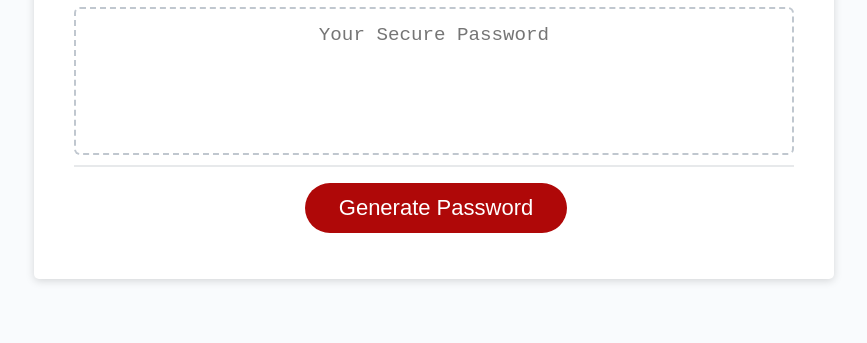
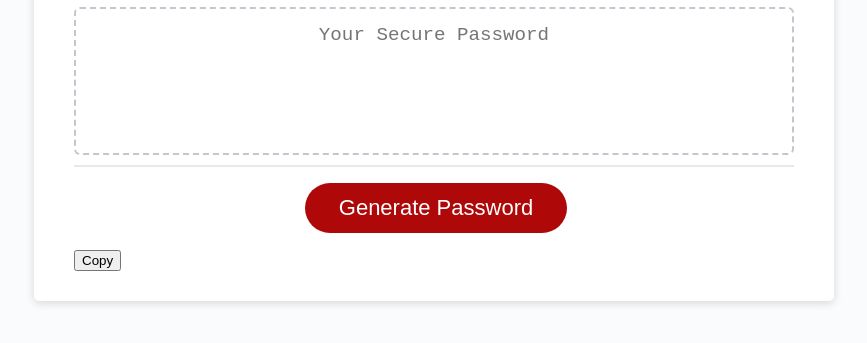
Before and after one commit to Alfy-Wyl/password-generator, a plain HTML site: page index.html in a window 1280 px wide. Shown: the part 241-584 px from the top of the page, without its empty margins (206-1073 px from the left). Drawn offline with Linux system fonts and the light colour scheme.

Commit message:
updated HTML file with an extra feature to allow user to copy generated password

```diff
--- a/index.html
+++ b/index.html
@@ -5,17 +5,25 @@
     <meta name="viewport" content="width=device-width, initial-scale=1.0" />
     <meta http-equiv="X-UA-Compatible" content="ie=edge" />
     <title>Password Generator</title>
+    <!--Custom CSS file-->
     <link rel="stylesheet" href="style.css" />
   </head>
+
   <body>
+    <!--Create a div called wrapper to hold the entire information-->
     <div class="wrapper">
+      <!--Header section to hold the main header of the project-->
       <header>
         <h1>Password Generator</h1>
       </header>
+
+      <!--Create a div to contain the sub-header of project-->
       <div class="card">
         <div class="card-header">
           <h2>Generate a Password</h2>
         </div>
+
+        <!--Create a div to hold the area generated password will be displayed-->
         <div class="card-body">
           <textarea
             readonly
@@ -23,12 +31,26 @@
             placeholder="Your Secure Password"
             aria-label="Generated Password"
           ></textarea>
+
         </div>
+
+        <!--Footer section to hold Generate Password and Copy buttons -->
         <div class="card-footer">
           <button id="generate" class="btn">Generate Password</button>
         </div>
+
+
+
+        <!--Extra feature in footer to allow user to copy generated password-->
+
+        <div class="card-copy">
+          <button class="copy-result" id="copy">Copy</button>
+        </div>
+
       </div>
     </div>
+
+    <!--External JavaScript file-->
     <script src="script.js"></script>
   </body>
 </html>
```
